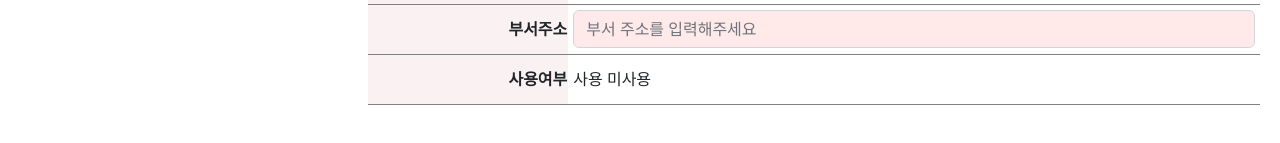
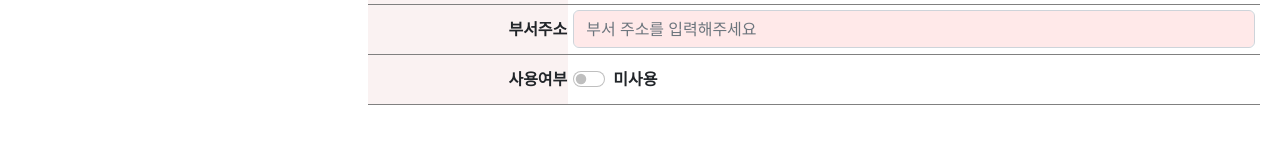
Before and after one commit to devInt42/dz3-react-front, a React (Create React App) app: page /dz3/department in a window 1280 px wide. Shown: the part 535-678 px from the top of the page. Built offline with nearby package versions, Linux system fonts and the light colour scheme; no server answers.

Commit message:
부서 리스트 부서 -> 사업장 -> 부서 조회 오류 수정

```diff
--- a/src/components/department/DepartmentData.js
+++ b/src/components/department/DepartmentData.js
@@ -7,7 +7,7 @@ const DepartmentData = (props) => {
     const baseUrl = "http://localhost:8080";
     const [department, setDepartment] = useState([]);
     const [departmentIsOpen, setDepartmentIsOpen] = useState([]);
-
+    const [workplaceSeq, setWorkplaceSeq] = useState(0);
     const [toggleIcon, setToggleIcon] = useState([]);
 
 
@@ -48,6 +48,7 @@ const DepartmentData = (props) => {
                                        </div>
                                         {departmentIsOpen.includes(idx) && <DepartmentDepth depth = {departmentdata.departmentDepth}
                                          seq = {departmentdata.departmentSeq} setDepartmentSeq = {props.setDepartmentSeq}
+                                         setWorkplaceSeq = {props.setWorkplaceSeq}
                                         />}
                                 </div>
 
--- a/src/components/department/DepartmentDepth.js
+++ b/src/components/department/DepartmentDepth.js
@@ -68,6 +68,7 @@ const DepartmentDepth = (props) => {
                                         index.includes(child.departmentSeq) ?
                                         setIndex(index.filter(department => department !=child.departmentSeq)) :
                                         setIndex([...index, child.departmentSeq]);
+                                        props.setWorkplaceSeq(child.workplaceSeq);
                                         props.setDepartmentSeq(child.departmentSeq);
                                     }}>
                                         {index.includes(child.departmentSeq) ? <AiFillFolderOpen className="departmentlist-icon" /> :
@@ -78,6 +79,7 @@ const DepartmentDepth = (props) => {
                                 </div>
                             }
                             {index.includes(child.departmentSeq) && <DepartmentDepth depth={child.departmentDepth} key={idx} seq={child.departmentSeq} setDepartmentSeq = {props.setDepartmentSeq}
+                            setWorkplaceSeq = {props.setWorkplaceSeq}
                             depthIsOpen = {depthIsOpen} />}
                         </div>
                     )
--- a/src/components/department/DepartmentDetail.js
+++ b/src/components/department/DepartmentDetail.js
@@ -1,5 +1,3 @@
-import CompanyData from "./CompanyData";
-import DepartmentList from "./DepartmentList";
 import { BsDot } from "react-icons/bs";
 import { TfiClose } from 'react-icons/tfi'
 import Form from 'react-bootstrap/Form';
@@ -7,14 +5,10 @@ import "./css/DepartmentDetail.css";
 import { React, useEffect, useState } from "react";
 import axios from "axios";
 
-import Box from '@mui/material/Box';
-import Button from '@mui/material/Button';
-import Typography from '@mui/material/Typography';
-import Modal from '@mui/material/Modal';
 import DepartmentParentModal from "./DepartmentParentModal";
 
 const DepartmentDetail = (props) => {
-    const baseUrl = "http://localhost:8080"
+    const baseUrl = "http://localhost:8080";
     const [firstCode, setFirstCode] = useState("");
     const [firstName, setFirstName] = useState("");
     const [departmentParentName, setDepartmentParentName] = useState("-");
@@ -24,25 +18,22 @@ const DepartmentDetail = (props) => {
     const [departmentName, setDepartmentName] = useState("");
     const [cWData, setCWData] = useState([]);
     const [department, setDepartment] = useState({});
-    const [result, setResult] = useState([]);
-    const [workplace, setWorkplace] = useState({});
-    const [workplaceIsOpen, setWorkplaceIsOpen] = useState(false);
     const [departmentLoc, setDepartmentLoc] = useState("");
     const [codeDupliCheck, setCodeDupliCheck] = useState(1);
     const [nameDupliCheck, setNameDupliCheck] = useState(1);
+    const [useYN, setUseYN] = useState("N");
 
     //사업장 seq로 회사, 사업장 이름 조회하고 department 에 데이터 셋팅
     const getWorkplace = async () => {
         try {
             const result = await axios.get(`${baseUrl}/department/workplace/${props.workplaceSeq}`)
             setDepartment(result.data[0]);
-            setWorkplaceIsOpen(true);
         } catch (error) {
             console.log(error);
         }
     }
     useEffect(() => {
-        if (props.workplaceSeq !== 0) {
+        if (props.workplaceSeq !== 0 && props.departmentSeq == 0) {
             getWorkplace();
         }
     }, [props.workplaceSeq])
@@ -52,14 +43,20 @@ const DepartmentDetail = (props) => {
         try {
             const result = await axios.get(`${baseUrl}/department/list/${props.departmentSeq}`);
             setDepartment(result.data[0]);
-            setWorkplaceIsOpen(false);
         } catch (error) {
             console.log(error);
         }
     }
+
     useEffect(() => {
         if (props.departmentSeq != 0) {
             getDepartment();
+        } else {
+                setDepartmentParentName("-");
+                setDepartmentCode("");
+                setDepartmentLoc("");
+                setUseYN("N");
+                setDepartmentName("");
         }
     }, [props.departmentSeq])
 
@@ -79,6 +76,7 @@ const DepartmentDetail = (props) => {
             console.log(error);
         }
     }
+
     useEffect(() => {
         if (JSON.stringify(department) !== '{}') {
             getNames();
@@ -91,15 +89,13 @@ const DepartmentDetail = (props) => {
         setDepartmentParentSeq(department.departmentParent);
     }, [department])
 
-
-    /// 로딩
+    // 로딩
     const [isOndata, setIsOndata] = useState("N");
     useEffect(() => {
         setIsOndata("N");
         const ondataTimer = setInterval(() => {
             setIsOndata("Y");
-        }, 5);
-
+        }, 200);
         return () => {
             clearInterval(ondataTimer);
         }
@@ -133,30 +129,23 @@ const DepartmentDetail = (props) => {
             )
                 .then(res => setNameDupliCheck(res.data))
                 .catch(error => console.log(error));
-
         }
-
     }, [departmentName])
 
     //상위 부서 정보 얻어오기
     const getDepartmentParent = async () => {
         try {
             const result = await axios.get(`${baseUrl}/department/list/${departmentParentSeq}`);
-            setDepartmentParent(result.data[0]);
-            setWorkplaceIsOpen(false);
+            setDepartmentParentName(result.data[0].departmentName);
         } catch (error) {
             console.log(error);
         }
     }
     useEffect(() => {
-        if(departmentParentSeq != 0 && departmentParentSeq != undefined) {
+        if (departmentParentSeq != 0 && departmentParentSeq != undefined) {
             getDepartmentParent();
         } else setDepartmentParentName("-");
     }, [departmentParentSeq])
-
-    useEffect(() => {
-        departmentParent && setDepartmentParentName(departmentParent.departmentName);
-    },[departmentParent])
 
     return (
         isOndata === "N" ?
@@ -169,7 +158,7 @@ const DepartmentDetail = (props) => {
                     <div>
                         <button>저장</button>
                         <button>삭제</button>
-                        <button id="department-detail-closebtn"><TfiClose /></button>
+                        <button id="department-detail-closebtn"><TfiClose/></button>
                     </div>
                 </div>
                 <hr />
@@ -220,8 +209,8 @@ const DepartmentDetail = (props) => {
                                 style={{ zIndex: "0", backgroundColor: "#ffe9e9" }}
                                 onChange={e => setDepartmentName(e.target.value)}
                                 value={departmentName || ''}
-                                isValid= {`${departmentName}`.length < 1 ? false : nameDupliCheck === 1 ? false: true}
-                                isInvalid= {`${departmentName}`.length < 1 ? false : nameDupliCheck === 1 ? true : false}
+                                isValid={`${departmentName}`.length < 1 ? false : nameDupliCheck === 1 ? false : true}
+                                isInvalid={`${departmentName}`.length < 1 ? false : nameDupliCheck === 1 ? true : false}
                             /></td>
                         </tr>
                         <tr>
@@ -235,7 +224,17 @@ const DepartmentDetail = (props) => {
                         </tr>
                         <tr>
                             <th className="department-table-title">사용여부</th>
-                            <td className="department-table-content">사용 미사용</td>
+                            <td className="department-table-content">
+                                <div className="department-table-content-flex">
+                                    <Form.Check
+                                        type="switch"
+                                        id="custom-switch"
+                                        onChange={() => { useYN === "N" ? setUseYN("Y") : setUseYN("N"); }}
+                                        checked={useYN === "N" ? false : true}
+                                    />
+                                    {useYN === "Y" ? (<b>사    용</b>) : (<b>미사용</b>)}
+                                </div>
+                            </td>
                         </tr>
                     </tbody>
                 </table>
--- a/src/components/department/WorkplaceData.js
+++ b/src/components/department/WorkplaceData.js
@@ -32,12 +32,13 @@ const WorkplaceData = (props) => {
                         setWorkplaceIsOpen(workplaceIsOpen.filter(workplace => workplace !== idx)) :
                         setWorkplaceIsOpen([...workplaceIsOpen, idx]);
                         props.setWorkplaceSeq(workplace.workplaceSeq);
+                        props.setDepartmentSeq(0);
                     }}>
                                     <HiOutlineBuildingOffice className="workplacelist-icon" />
                                     {workplace.workplaceCode}.{workplace.workplaceName}
                                     {toggleIcon.includes(idx) ? <HiChevronDown /> : <HiChevronUp />}
                                 </div>
-                                {workplaceIsOpen.includes(idx) && <DepartmentData workplaceSeq = {workplace.workplaceSeq} setDepartmentSeq = {props.setDepartmentSeq}/>}
+                                {workplaceIsOpen.includes(idx) && <DepartmentData workplaceSeq = {workplace.workplaceSeq} setDepartmentSeq = {props.setDepartmentSeq} setWorkplaceSeq = {props.setWorkplaceSeq}/>}
                             </div>
                         }
                     </div>
--- a/src/components/department/css/DepartmentDetail.css
+++ b/src/components/department/css/DepartmentDetail.css
@@ -39,6 +39,9 @@
 .department-table-content {
     padding:5px;
 }
+.department-table-content-flex {
+    display:flex;
+}
 .content-have-button {
     display:flex;
 }
```
Also changed, not shown: src/components/department/Department.js (+4 -4 lines).
